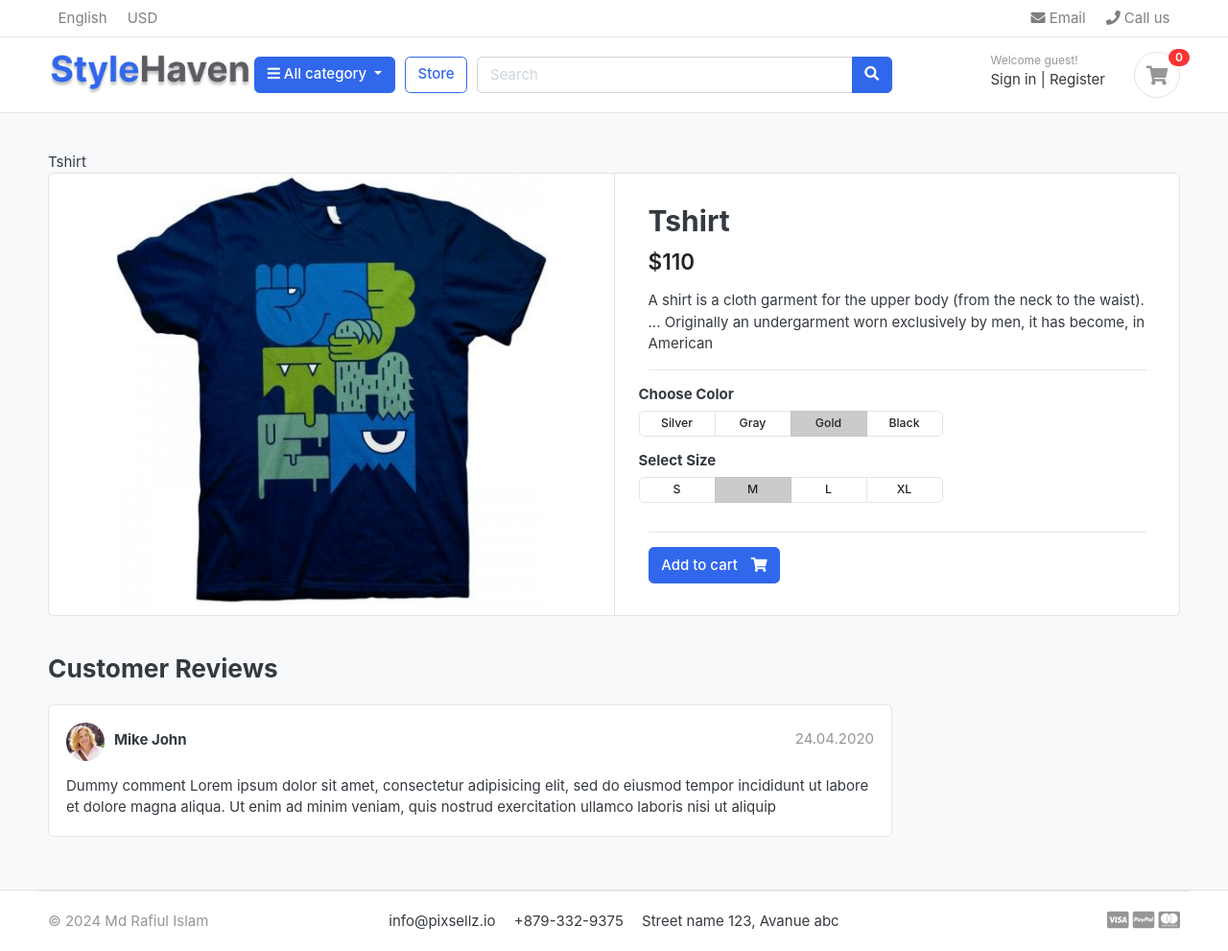
After one commit to Rafiul29/StyleHaven, a Django app: a page that uses templates/includes/navbar.html in a window 1280 px wide. The commit adds this page. Shown: the whole page at 96% size. Run offline with Django 4.2, Linux system fonts and the light colour scheme; data comes from the database, SQL or seed files in the repository; both versions use the stored data as it was after the commit; some libraries are stand-ins or nearby versions; some web fonts are replaced.

Commit message:
single product detial page added

```diff
--- a/store/models.py
+++ b/store/models.py
@@ -1,5 +1,6 @@
 from django.db import models
 from category.models import Category
+from django.urls import reverse
 # Create your models here.
 
 class Product(models.Model):
@@ -14,5 +15,8 @@ class Product(models.Model):
   created_date=models.DateTimeField(auto_now_add=True)
   modified_date=models.DateTimeField(auto_now=True)
 
+  def get_url(self):
+    return reverse('product_detail',args=[self.category.slug,self.slug])
+
   def __str__(self) -> str:
     return self.product_name
--- a/store/urls.py
+++ b/store/urls.py
@@ -5,5 +5,6 @@ from . import views
 
 urlpatterns = [
     path('',views.store,name='store'),
-    path('<slug:category_slug>/',views.store,name='products_by_category')
+    path('<slug:category_slug>/',views.store,name='products_by_category'),
+    path('<slug:category_slug>/<slug:product_slug>/',views.product_detail,name='product_detail')
 ]
--- a/store/views.py
+++ b/store/views.py
@@ -23,3 +23,17 @@ def store(request,category_slug=None):
     }
 
   return render(request,'store/store.html',context)
+
+
+
+def product_detail(request,category_slug,product_slug):
+  try:
+    single_product=Product.objects.get(category__slug=category_slug,slug=product_slug)
+  except Exception as e:
+    raise e
+
+  context={
+    'single_product':single_product
+  }
+
+  return render(request,'store/product_detail.html',context)
--- a/templates/home.html
+++ b/templates/home.html
@@ -20,7 +20,7 @@
         <div class="container">
 
             <header class="section-heading">
-                <a href="./store.html" class="btn btn-outline-primary float-right">See all</a>
+                <a href="{% url 'store' %}" class="btn btn-outline-primary float-right">See all</a>
                 <h3 class="section-title">Popular products</h3>
             </header><!-- sect-heading -->
 
@@ -29,10 +29,10 @@
                 <div class="col-md-3">
                     <div class="card card-product-grid">
 
-                        <a href="" class="img-wrap"> <img src="{{product.images.url}}" alt="{{product.product_name}}">
+                        <a href="{{product.get_url}}" class="img-wrap"> <img src="{{product.images.url}}" alt="{{product.product_name}}">
                         </a>
                         <figcaption class="info-wrap">
-                            <a href="./product-detail.html" class="title">{{product.product_name}}</a>
+                            <a href="{{product.get_url}}" class="title">{{product.product_name}}</a>
                             <div class="price mt-1">${{product.price}}</div> <!-- price-wrap.// -->
                         </figcaption>
                     </div>
--- a/templates/includes/navbar.html
+++ b/templates/includes/navbar.html
@@ -27,7 +27,7 @@
         <div class="container">
             <div class="row align-items-center g-2">
                 <div class="col-lg-2 col-md-3 col-6 mr-auto">
-                    <a href="/" class="brand-wrap d-inline-block">
+                    <a href="{% url 'home' %}" class="brand-wrap d-inline-block">
                         <img class="logo" src="{% static '/images/logo.png' %}">
                     </a> <!-- brand-wrap.// -->
                 </div>
--- /dev/null
+++ b/templates/store/product_detail.html
@@ -0,0 +1,120 @@
+{% extends 'base.html'%}
+{% load static %}
+
+{% block content%}
+<section class="section-content padding-y bg">
+  <div class="container">
+{{single_product}}
+    <!-- ============================ COMPONENT 1 ================================= -->
+    <div class="card">
+      <div class="row no-gutters">
+        <aside class="col-md-6">
+          <article class="gallery-wrap">
+            <div class="img-big-wrap">
+              <a href="#"><img src="{{single_product.images.url}}"></a>
+            </div> <!-- img-big-wrap.// -->
+
+          </article> <!-- gallery-wrap .end// -->
+        </aside>
+        <main class="col-md-6 border-left">
+          <article class="content-body">
+
+            <h2 class="title">{{single_product.product_name}}</h2>
+
+            <div class="mb-3">
+              <var class="price h4">${{single_product.price}}</var>
+            </div>
+
+            <p>{{single_product.description}}</p>
+
+
+            <hr>
+            <div class="row">
+              <div class="item-option-select">
+                <h6>Choose Color</h6>
+                <div class="btn-group btn-group-sm btn-group-toggle" data-toggle="buttons">
+                  <label class="btn btn-light">
+                    <input type="radio" name="radio_color"> Silver
+                  </label>
+                  <label class="btn btn-light">
+                    <input type="radio" name="radio_color"> Gray
+                  </label>
+                  <label class="btn btn-light active">
+                    <input type="radio" name="radio_color checked"> Gold
+                  </label>
+                  <label class="btn btn-light">
+                    <input type="radio" name="radio_color"> Black
+                  </label>
+                </div>
+              </div>
+            </div> <!-- row.// -->
+            <div class="row">
+              <div class="item-option-select">
+                <h6>Select Size</h6>
+                <div class="btn-group btn-group-sm btn-group-toggle" data-toggle="buttons">
+                  <label class="btn btn-light">
+                    <input type="radio" name="radio_color"> S
+                  </label>
+                  <label class="btn btn-light active">
+                    <input type="radio" name="radio_color" checked> M
+                  </label>
+                  <label class="btn btn-light">
+                    <input type="radio" name="radio_color"> L
+                  </label>
+                  <label class="btn btn-light">
+                    <input type="radio" name="radio_color"> XL
+                  </label>
+                </div>
+              </div>
+            </div> <!-- row.// -->
+            <hr>
+            <a href="./product-detail.html" class="btn  btn-primary"> <span class="text">Add to cart</span> <i
+                class="fas fa-shopping-cart"></i> </a>
+          </article> <!-- product-info-aside .// -->
+        </main> <!-- col.// -->
+      </div> <!-- row.// -->
+    </div> <!-- card.// -->
+    <!-- ============================ COMPONENT 1 END .// ================================= -->
+
+    <br>
+
+    <div class="row">
+      <div class="col-md-9">
+
+        <header class="section-heading">
+          <h3>Customer Reviews </h3>
+
+        </header>
+
+        <article class="box mb-3">
+          <div class="icontext w-100">
+            <img src="./images/avatars/avatar1.jpg" class="img-xs icon rounded-circle">
+            <div class="text">
+              <span class="date text-muted float-md-right">24.04.2020 </span>
+              <h6 class="mb-1">Mike John </h6>
+
+            </div>
+          </div> <!-- icontext.// -->
+          <div class="mt-3">
+            <p>
+              Dummy comment Lorem ipsum dolor sit amet, consectetur adipisicing elit, sed do eiusmod
+              tempor incididunt ut labore et dolore magna aliqua. Ut enim ad minim veniam,
+              quis nostrud exercitation ullamco laboris nisi ut aliquip
+            </p>
+          </div>
+        </article>
+
+
+
+      </div> <!-- col.// -->
+    </div> <!-- row.// -->
+
+
+  </div> <!-- container .//  -->
+</section>
+<!-- ========================= SECTION CONTENT END// ========================= -->
+
+</body>
+
+</html>
+{% endblock %}
```
Also changed, not shown: templates/store/store.html (+4 -3 lines), db.sqlite3.
